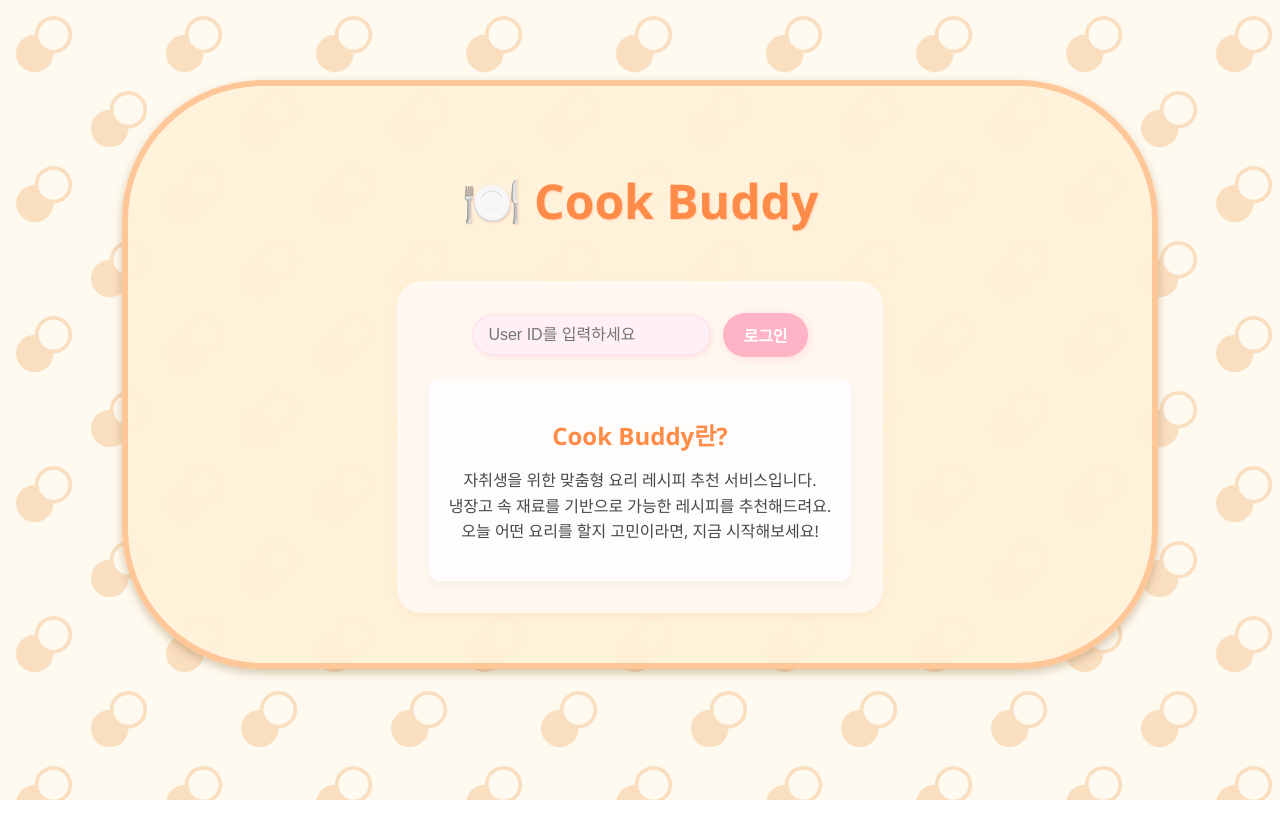
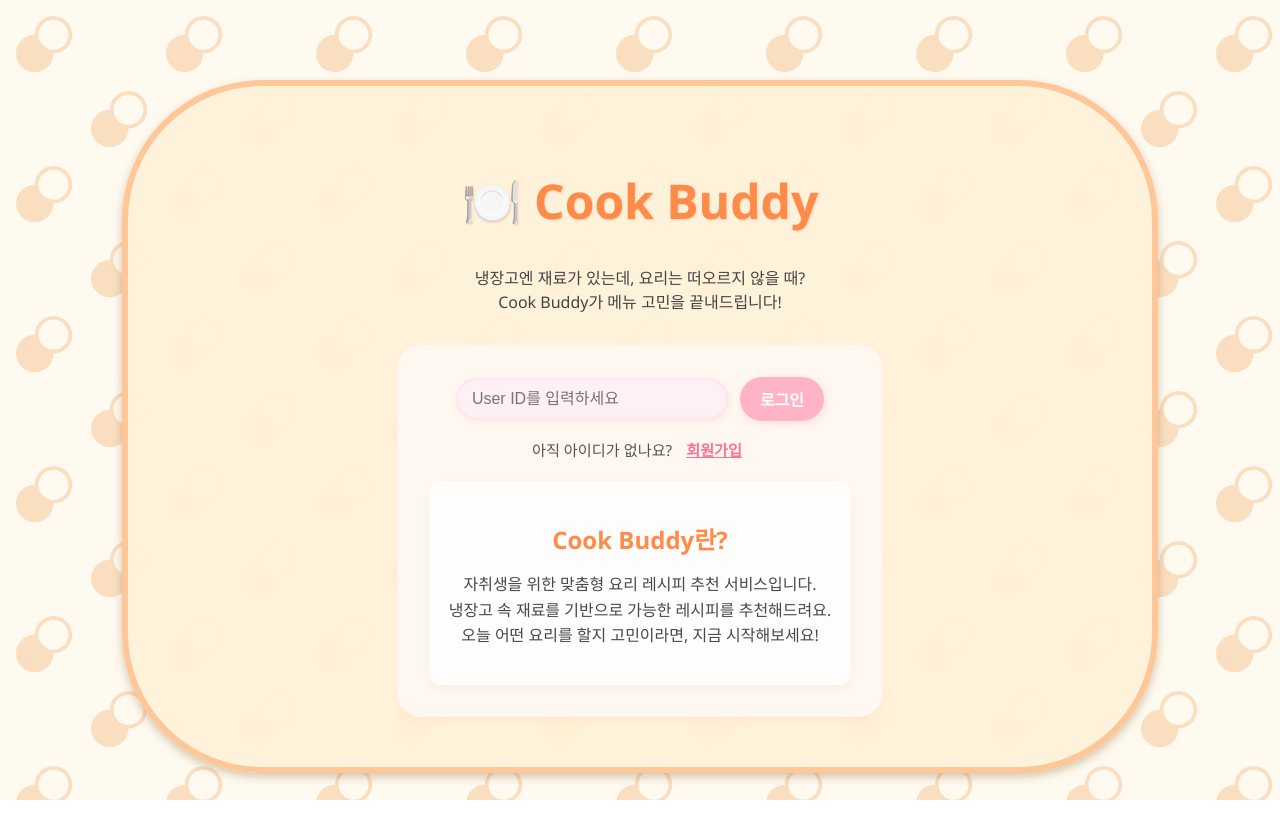
Before and after one commit to cha-mung/cook-buddy-gpt-service, a React (Create React App) app in the folder client/: page / in a window 1280 px wide. Shown: the top 838 px of the page. Before the commit the page ends 800 px from the top, so only its background shows below. Built offline with nearby package versions, Linux system fonts and the light colour scheme.

Commit message:
frontend 회원가입 추가

```diff
--- a/client/src/App.css
+++ b/client/src/App.css
@@ -144,6 +144,10 @@
   text-shadow: 1px 1px 2px #ffd3b6;
 }
 
+.App-subtitle{
+  color: #444444;
+}
+
 /* 레시피/냉장고 패널 영역 */
 .App-panels {
   display: flex;
--- a/client/src/App.js
+++ b/client/src/App.js
@@ -132,6 +132,8 @@ function App() {
     <div className="App">
       <header className="App-header">
         <h1 className="App-title">🍽️ Cook Buddy</h1>
+        <p className="App-subtitle">냉장고엔 재료가 있는데, 요리는 떠오르지 않을 때? <br />
+            Cook Buddy가 메뉴 고민을 끝내드립니다!</p>
       </header>
 
       {!userId ? (
--- a/client/src/components/Login.css
+++ b/client/src/components/Login.css
@@ -1,6 +1,7 @@
 /* 전체 로그인 컴포넌트 스타일 */
 .login-container {
   display: flex;
+  flex-direction: row;
   align-items: center;
   justify-content: center;
   margin-bottom: 0px;
@@ -18,6 +19,7 @@
   background-color: #fff0f5;
   box-shadow: 2px 2px 5px rgba(255, 192, 203, 0.3);
   transition: all 0.2s ease;
+  width: 240px;
 }
 
 .login-input:focus {
@@ -50,3 +52,26 @@
   font-size: 0.9rem;
   text-align: center;
 }
+
+/* 회원가입 링크 스타일 */
+.login-register-link {
+  margin-top: 16px;
+  font-size: 0.95rem;
+  color: #555;
+  text-align: center;
+}
+
+.register-button {
+  background: none;
+  border: none;
+  color: #ff7096;
+  font-weight: bold;
+  cursor: pointer;
+  text-decoration: underline;
+  margin-left: 4px;
+  font-size: 0.95rem;
+}
+
+.register-button:hover {
+  color: #ff3e6c;
+}
--- a/client/src/components/Login.js
+++ b/client/src/components/Login.js
@@ -1,9 +1,11 @@
 import React, { useState } from "react";
-import "./Login.css"; // 스타일 파일 추가
+import RegisterModal from "./RegisterModal";
+import "./Login.css";
 
-function Login({ onLogin }) {
+function Login({ onLogin, onRegisterClick }) {
   const [inputUserId, setInputUserId] = useState("");
   const [error, setError] = useState("");
+  const [showRegister, setShowRegister] = useState(false);
 
   const handleSubmit = async () => {
     if (!inputUserId.trim()) {
@@ -35,6 +37,7 @@ function Login({ onLogin }) {
   };
 
   return (
+    <div>
       <div className="login-container">
         <input
           type="text"
@@ -48,6 +51,15 @@ function Login({ onLogin }) {
         </button>
         {error && <p className="login-error">{error}</p>}
       </div>
+      {/* 👇 회원가입 링크 추가 */}
+      <div className="login-register-link">
+        아직 아이디가 없나요?{" "}
+        <button onClick={() => setShowRegister(true)} className="register-button">
+          회원가입
+        </button>
+      </div>
+      {showRegister && <RegisterModal onClose={() => setShowRegister(false)} />}
+    </div>
   );
 }
 
--- /dev/null
+++ b/client/src/components/RegisterModal.css
@@ -0,0 +1,62 @@
+.modal-overlay {
+  position: fixed;
+  top: 0;
+  left: 0;
+  right: 0;
+  bottom: 0;
+  background: rgba(0, 0, 0, 0.45);
+  display: flex;
+  justify-content: center;
+  align-items: center;
+  z-index: 999;
+}
+
+.modal-content {
+  background: #fff0f5;
+  padding: 30px;
+  border-radius: 20px;
+  box-shadow: 0 4px 15px rgba(0, 0, 0, 0.2);
+  width: 350px;
+  display: flex;
+  flex-direction: column;
+  align-items: stretch;
+  gap: 12px;
+}
+
+.modal-close-button {
+  background-color: #bbb;
+  color: white;
+  border: none;
+  border-radius: 999px;
+  padding: 10px;
+  font-weight: bold;
+  cursor: pointer;
+}
+.modal-close-button:hover {
+  background-color: #888;
+}
+
+/* RegisterModal용 전체 input 스타일 확장 */
+.modal-content .login-input {
+  width: 100%;
+  box-sizing: border-box;
+}
+
+/* 버튼도 동일하게 확장 (선택) */
+.modal-content .login-button {
+  width: 100%;
+  box-sizing: border-box;
+  margin-top: 10px;
+}
+
+.modal-content .modal-close-button {
+  width: 100%;
+  box-sizing: border-box;
+  margin-top: 6px;
+  padding: 10px 20px;
+  background-color: #ccc;
+  border: none;
+  border-radius: 999px;
+  font-size: 1rem;
+  cursor: pointer;
+}
--- /dev/null
+++ b/client/src/components/RegisterModal.js
@@ -0,0 +1,62 @@
+import React, { useState } from "react";
+import "./RegisterModal.css";
+
+function RegisterModal({ onClose }) {
+  const [email, setEmail] = useState("");
+  const [userId, setUserId] = useState("");
+  const [message, setMessage] = useState("");
+
+  const handleRegister = async () => {
+    if (!email.includes("@") || !userId.trim()) {
+      setMessage("올바른 이메일과 아이디를 입력해주세요.");
+      return;
+    }
+
+    try {
+      const res = await fetch("/api/register", {
+        method: "POST",
+        headers: { "Content-Type": "application/json" },
+        body: JSON.stringify({ email, userId }),
+      });
+
+      const data = await res.json();
+      if (data.success) {
+        setMessage("✅ 회원가입 성공! 로그인 해주세요.");
+        setEmail("");
+        setUserId("");
+      } else {
+        setMessage("❌ " + (data.message || "회원가입 실패"));
+      }
+    } catch (err) {
+      console.error("❌ 회원가입 요청 실패:", err);
+      setMessage("서버 오류가 발생했습니다.");
+    }
+  };
+
+  return (
+    <div className="modal-overlay">
+      <div className="modal-content">
+        <h3>🆕 회원가입</h3>
+        <input
+          type="email"
+          value={email}
+          onChange={(e) => setEmail(e.target.value)}
+          placeholder="이메일 주소"
+          className="login-input"
+        />
+        <input
+          type="text"
+          value={userId}
+          onChange={(e) => setUserId(e.target.value)}
+          placeholder="사용할 아이디"
+          className="login-input"
+        />
+        <button onClick={handleRegister} className="login-button">회원가입</button>
+        <button onClick={onClose} className="modal-close-button">닫기</button>
+        {message && <p className="login-error">{message}</p>}
+      </div>
+    </div>
+  );
+}
+
+export default RegisterModal;
```
Also changed, not shown: client/src/components/Signup.js (deleted). Lines whose indentation alone changed are shown as unchanged.
